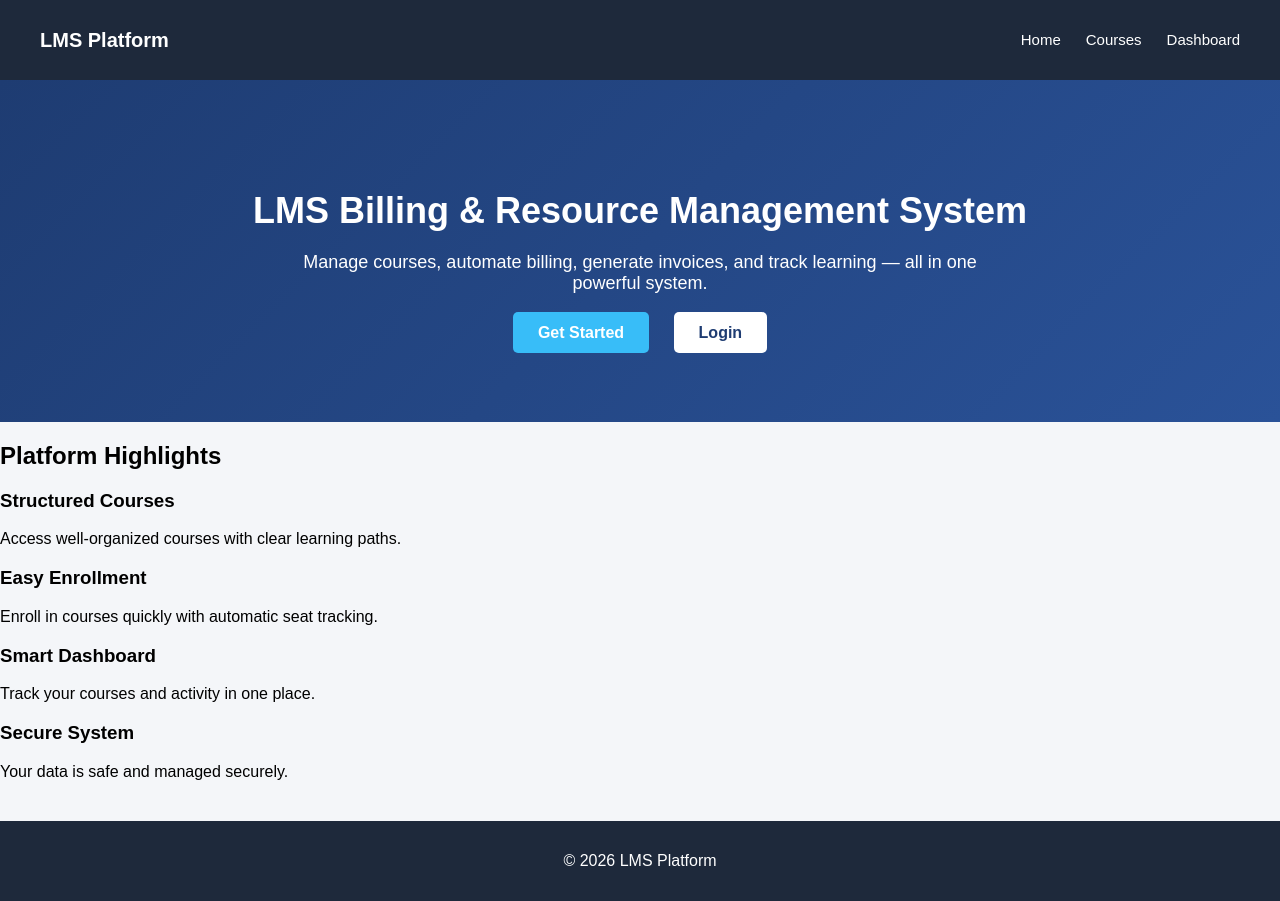
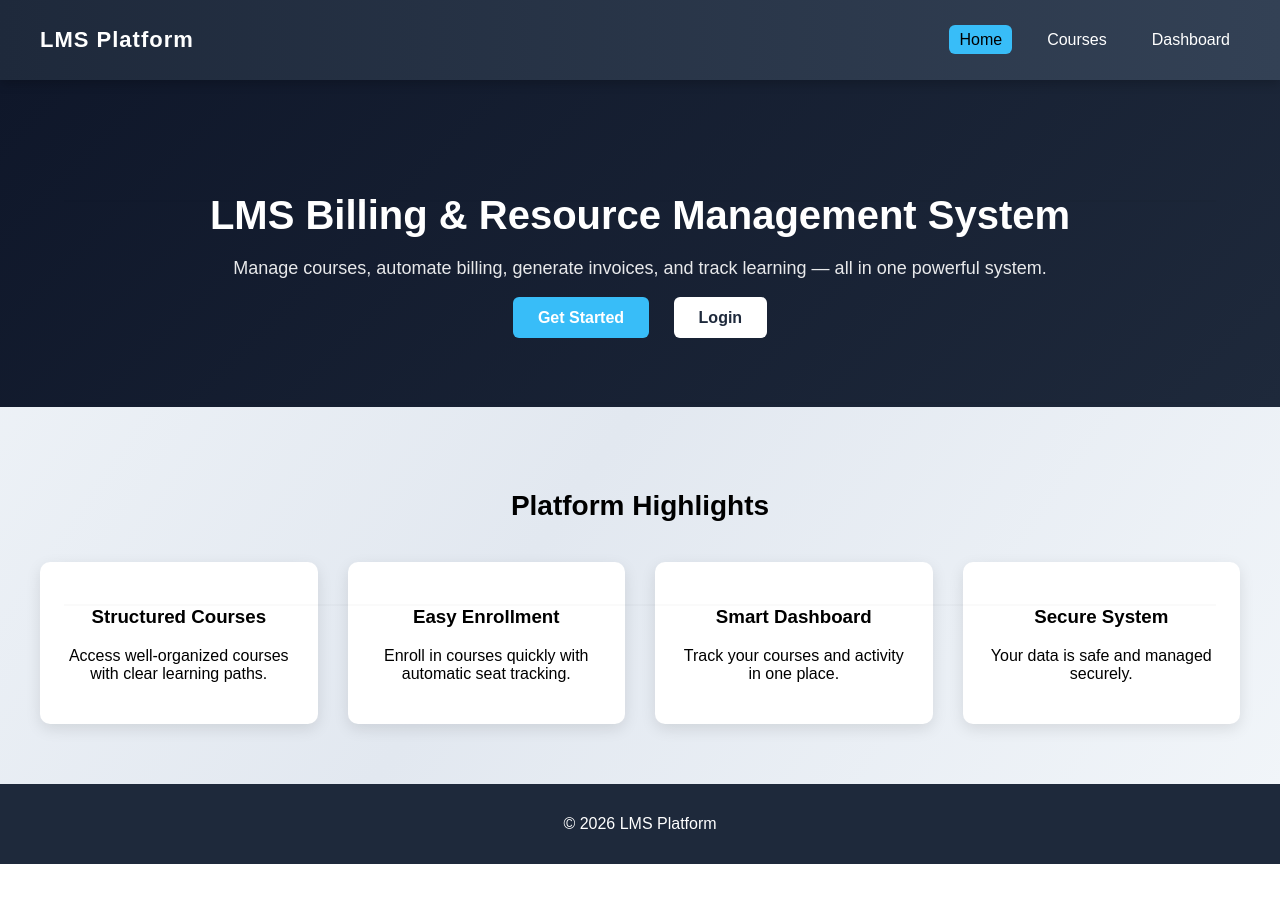
Before and after one commit to PriyaShrivastava25/LMS_Billing_System, a Django app: page / in a window 1280 px wide. After the commit the page ends 864 px from the top, so only its background shows below. Run offline with Django 5.2, Linux system fonts and the light colour scheme.

Commit message:
style: enhance UI styling for better visual experience

```diff
--- a/static/css/signup.css
+++ b/static/css/signup.css
@@ -1,4 +1,4 @@
-* {
+ * {
     margin: 0;
     padding: 0;
     box-sizing: border-box;
--- a/static/css/style.css
+++ b/static/css/style.css
@@ -1,21 +1,49 @@
 body {
     margin: 0;
     font-family: Arial, Helvetica, sans-serif;
-    background-color: #f4f6f9;
+    background: #f4f6f9;
+}
+
+body {
+  background: linear-gradient(125deg, #f1f5f9 0%, #e2e8f0 50%, #f1f5f9 100%);
+  background-attachment: fixed;
+}
+
+
+body::after {
+  content: "";
+  position: fixed;
+  top: 0;
+  left: 5%;
+  width: 90%;
+  height: 100%;
+  background: repeating-linear-gradient(
+    to bottom,
+    transparent,
+    transparent 200px,
+    rgba(0,0,0,0.02) 200px,
+    rgba(0,0,0,0.02) 202px
+  );
+  pointer-events: none;
 }
 
 .navbar {
     display: flex;
     justify-content: space-between;
     align-items: center;
-    background-color: #1e293b;
+    background: linear-gradient(90deg, #1e293b, #334155);
     padding: 15px 40px;
+    position: sticky;
+    top: 0;
+    z-index: 1000;
+    box-shadow: 0 4px 10px rgba(0,0,0,0.2);
 }
 
-.logo {
-    color: white;
-    font-size: 20px;
+.navbar .logo {
+    color: #fff;
     font-weight: bold;
+    font-size: 22px;
+    letter-spacing: 1px;
 }
 
 .nav-links {
@@ -27,41 +55,61 @@ body {
 .nav-links li a {
     color: white;
     text-decoration: none;
-    font-size: 15px;
+    padding: 6px 10px;
+    border-radius: 6px;
+    transition: 0.3s;
 }
 
 .nav-links li a:hover {
-    color: #38bdf8;
+    background: #38bdf8;
+    color: black;
 }
 
-.content {
-    padding: 40px;
+.nav-links a.active {
+    background: #38bdf8;
+    color: black;
 }
 
+.logo {
+    color: white;
+    font-size: 20px;
+    font-weight: bold;
+}
+
+
+
+/* HERO */
 .hero {
-    background: linear-gradient(135deg, #1e3c72, #2a5298);
+    background: linear-gradient(135deg, #0f172a, #1e293b);
     color: white;
     padding: 80px 40px;
+}
+
+.hero-container {
+    max-width: 1000px;
+    margin: auto;
     text-align: center;
 }
 
-.hero h1 {
-    font-size: 36px;
+.hero-text h1 {
+    font-size: 40px;
     margin-bottom: 20px;
 }
 
-.hero p {
-    max-width: 700px;
-    margin: 0 auto 30px;
+.hero-text p {
     font-size: 18px;
+    opacity: 0.9;
+    margin-bottom: 30px;
 }
 
+/* BUTTONS */
 .hero-buttons a {
     padding: 12px 25px;
     margin: 10px;
-    border-radius: 5px;
+    border-radius: 6px;
     text-decoration: none;
     font-weight: bold;
+    transition: 0.3s;
 }
 
 .btn-primary {
@@ -69,42 +117,52 @@ body {
     color: white;
 }
 
+.btn-primary:hover {
+    background: #0ea5e9;
+}
+
 .btn-secondary {
     background: white;
-    color: #1e3c72;
+    color: #1e293b;
 }
 
-.features {
+.btn-secondary:hover {
+    background: #e2e8f0;
+}
+
+/* HIGHLIGHTS */
+.highlights {
     padding: 60px 40px;
     text-align: center;
 }
 
-.features h2 {
+.highlights h2 {
+    font-size: 28px;
     margin-bottom: 40px;
-    font-size: 28px;
 }
 
-.feature-grid {
+.highlight-grid {
     display: grid;
     grid-template-columns: repeat(auto-fit, minmax(250px, 1fr));
     gap: 30px;
 }
 
-.feature-card {
+.highlight-card {
     background: white;
     padding: 25px;
-    border-radius: 8px;
+    border-radius: 10px;
     box-shadow: 0 5px 15px rgba(0,0,0,0.1);
+    transition: 0.3s;
 }
 
-.feature-card h3 {
-    margin-bottom: 15px;
+.highlight-card:hover {
+    transform: translateY(-5px);
 }
 
+/* FOOTER */
 .footer {
     background: #1e293b;
     color: white;
     text-align: center;
     padding: 15px;
-    margin-top: 40px;
 }
```
Also changed, not shown: static/css/course_list.css (+56 -3 lines), static/css/dashboard.css (+33 -0 lines).
